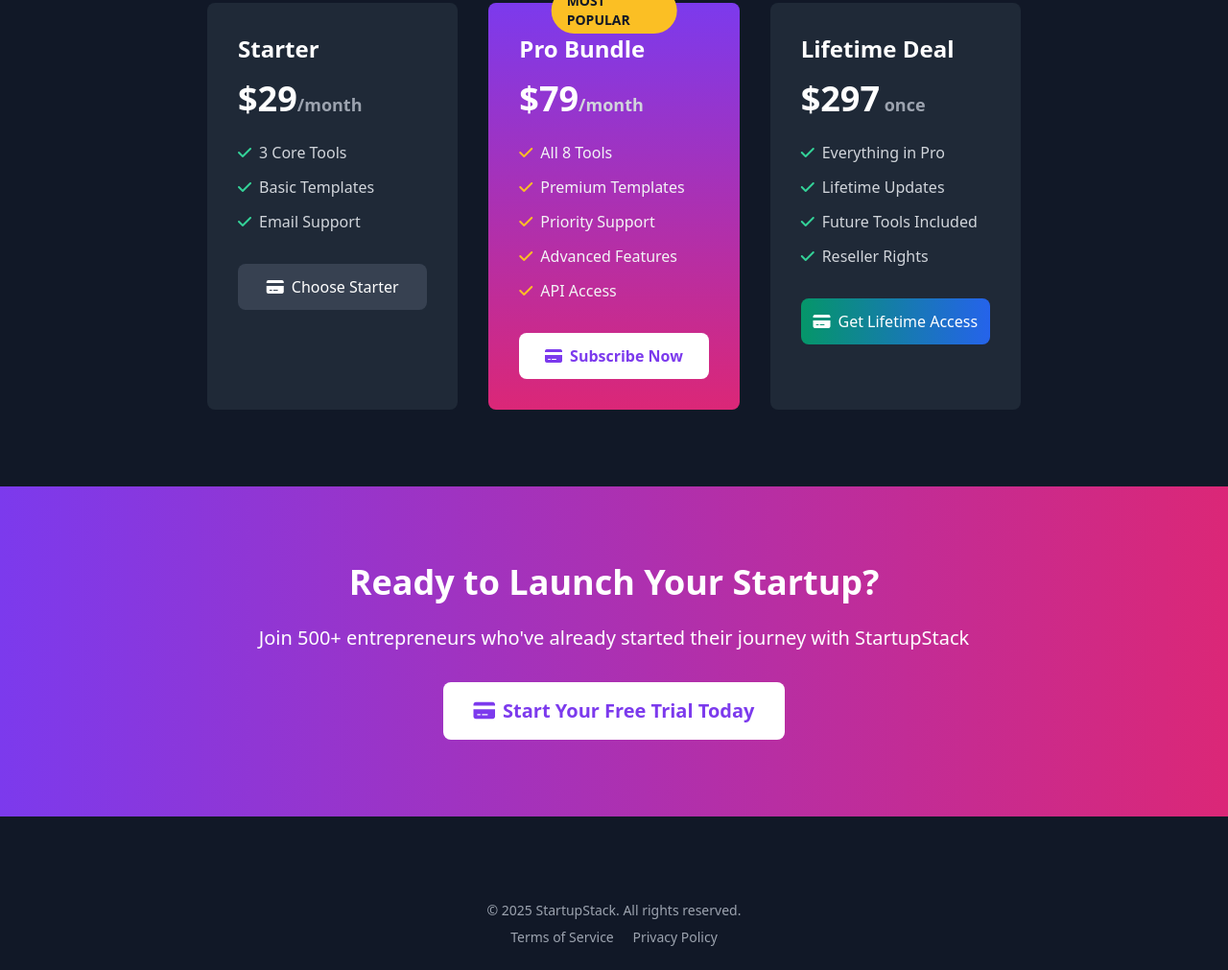
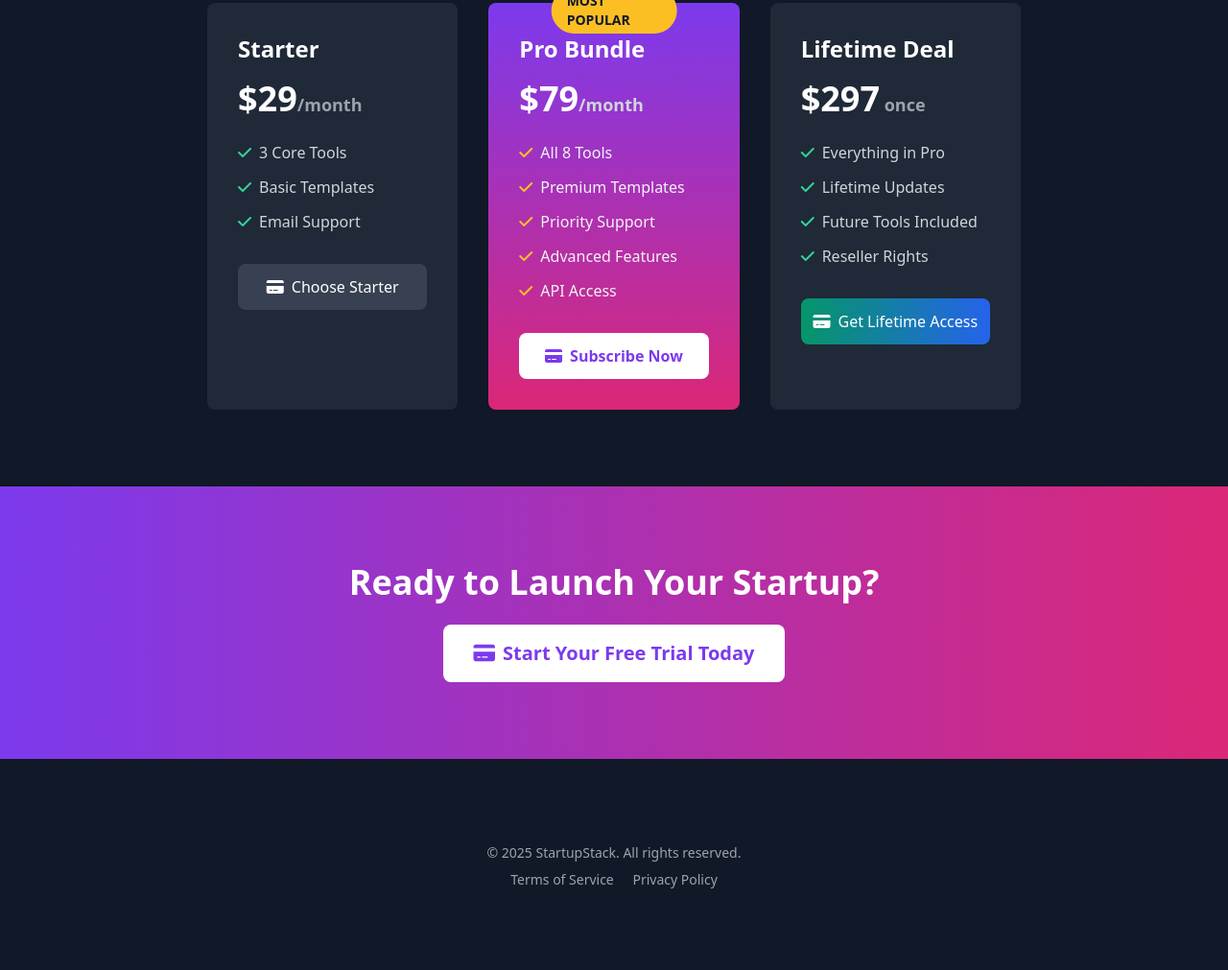
Before and after one commit to Hatem-shaban/V1.0_010725, a website: page index.html in a window 1280 px wide. Shown: the part 1713-2724 px from the top of the page at 96% size. After the commit the page ends 2664 px from the top, so only its background shows below. Drawn offline with nearby package versions, Linux system fonts and the light colour scheme; a script that the page names is missing.

Commit message:
Remove social proof text from CTA section for a cleaner design

```diff
--- a/index.html
+++ b/index.html
@@ -398,7 +398,7 @@
     <section class="py-20 bg-gradient-to-r from-purple-600 to-pink-600">
         <div class="max-w-4xl mx-auto px-6 text-center">
             <h2 class="text-4xl font-bold mb-6">Ready to Launch Your Startup?</h2>
-            <p class="text-xl mb-8">Join 500+ entrepreneurs who've already started their journey with StartupStack</p>            <button
+            <button
                 onclick="startCheckout(event)"
                 data-checkout-button
                 data-variant-id="877605"
```
